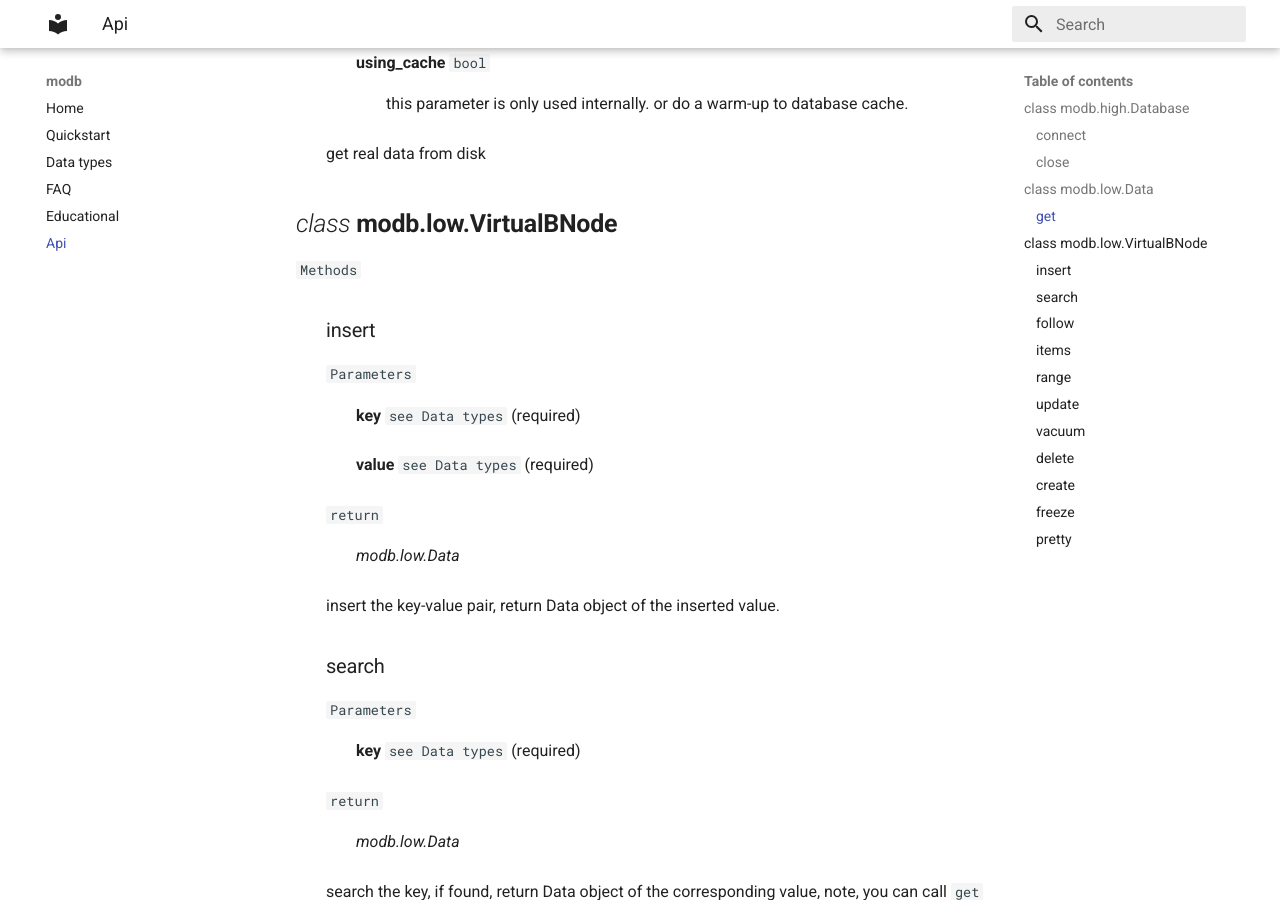
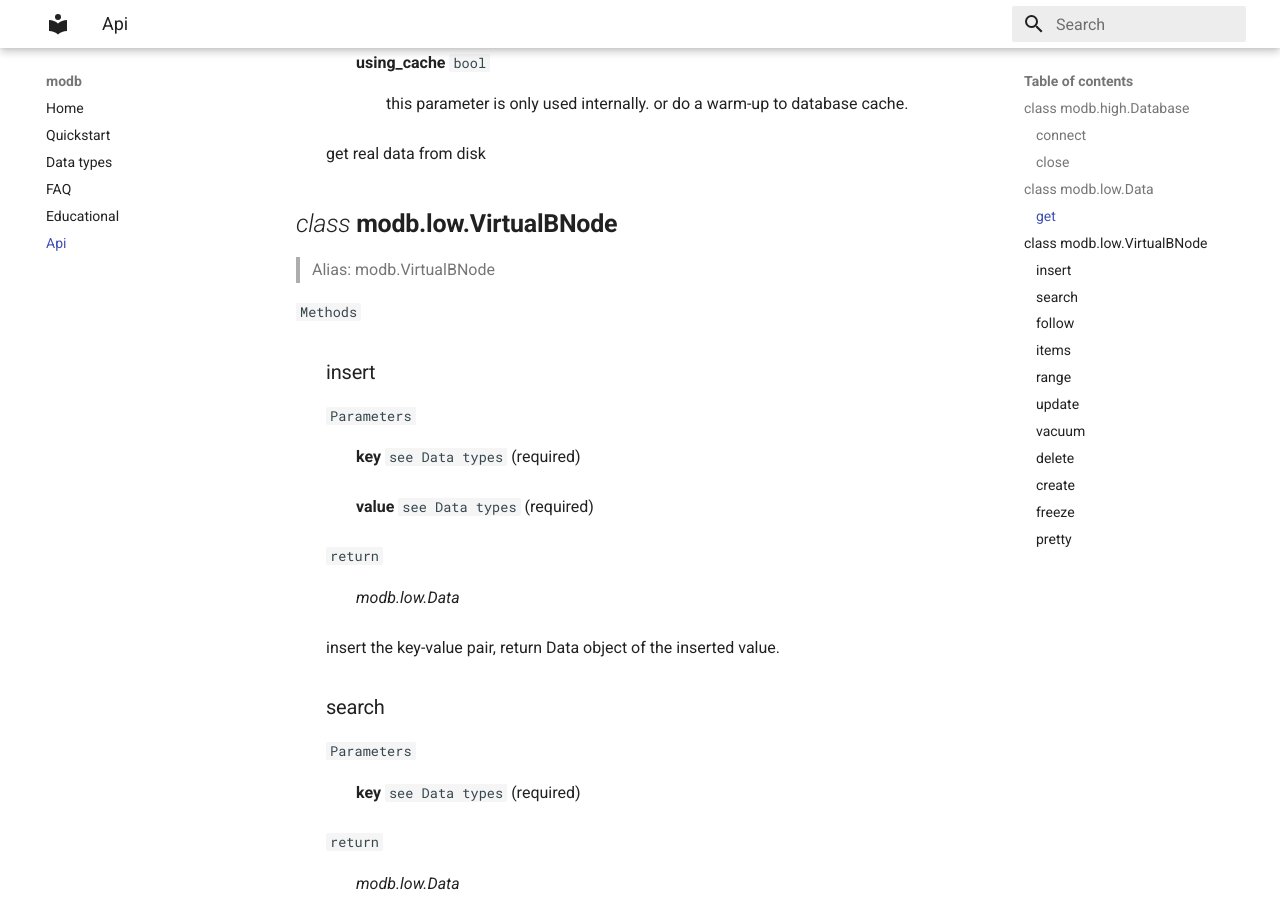
Before and after one commit to Darcy-C/modb, an MkDocs documentation site: the page built from docs/Api.md, in a window 1280 px wide and 900 px high, scrolled down 1825 px. Built offline with MkDocs 1.6.1 and Material for MkDocs 9.7.7, drawn with Linux system fonts in a browser that asks for light colours.

Commit message:
add corresponding change to `docs`

```diff
--- a/docs/Api.md
+++ b/docs/Api.md
@@ -74,6 +74,7 @@
 
 
 ## *class* **modb.low.VirtualBNode**
+> Alias: modb.VirtualBNode
 
 `Methods`
 
```
